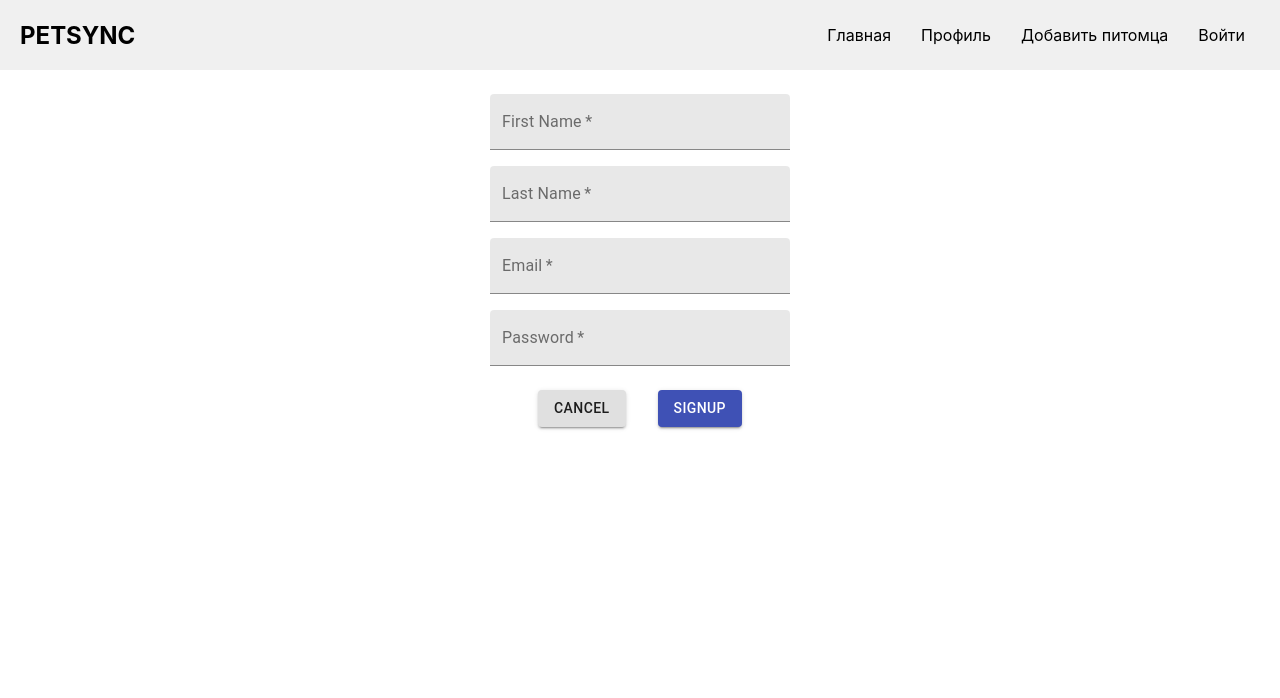
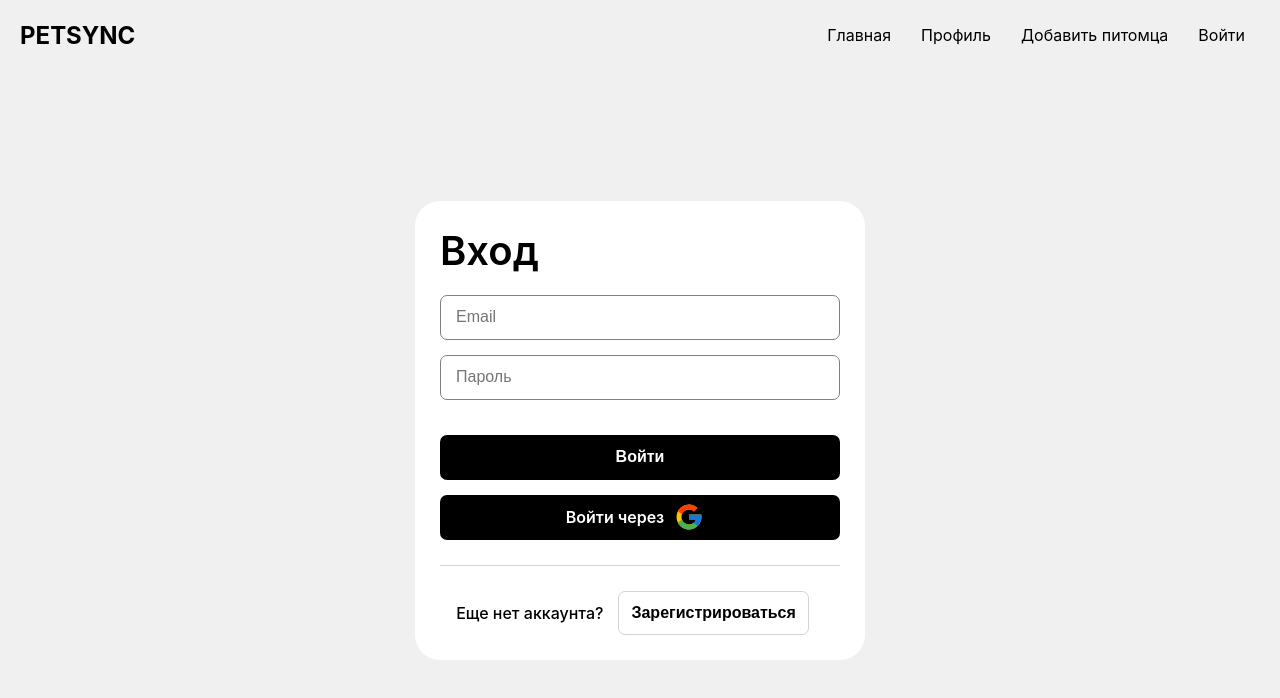
Before and after one commit to aleksey-kozin/pet-sync, a React (Create React App) app in the folder client/: page /login in a window 1280 px wide. Shown: the top 698 px of the page. Built offline with nearby package versions, Linux system fonts and the light colour scheme.

Commit message:
Added a form component

```diff
--- a/client/src/components/App/App.js
+++ b/client/src/components/App/App.js
@@ -6,6 +6,8 @@ import SignUpForm from '../SignUpForm/SignUpForm'
 import LoginForm from '../LoginForm/LoginForm'
 import MyPets from '../MyPets/MyPets'
 import PetPersonPage from '../PetPersonPage/PetPersonPage'
+import FormLogin from '../Forms/FormLogin'
+import FormSignUp from '../Forms/FormSignUp'
 
 function App() {
   return (
@@ -14,8 +16,8 @@ function App() {
         <Nav />
         <Switch>
           <Route path={"/"} exact component={Main} />
-          <Route path={"/login"} component={SignUpForm} />
-          <Route path={"/signup"} component={SignUpForm} />
+          <Route path={"/login"} component={FormLogin} />
+          <Route path={"/signup"} component={FormSignUp} />
           <Route path={"/profile"} component={Profile} />
           <Route exact path={"/mypets"} component={MyPets} />
           <Route path={"/mypets/:name"} component={PetPersonPage} />
--- /dev/null
+++ b/client/src/components/Forms/FormLogin.js
@@ -0,0 +1,46 @@
+import React from 'react'
+import { Link } from 'react-router-dom'
+import './FormStyle.css'
+import { FcGoogle } from 'react-icons/fc'
+
+function FormSignUp() {
+  return (
+    <>
+      <div className="wrapper">
+        <div className="form">
+          <form className="form-body">
+            <h2 className="form-title">Вход</h2>
+            <div className="form-item">
+              <input type="email" placeholder="Email" className="form-input" />
+            </div>
+            <div className="form-item">
+              <input
+                type="password"
+                placeholder="Пароль"
+                className="form-input"
+              />
+            </div>
+            <button className="form-buttom">Войти</button>
+            <div className="form-links">
+              <p>Войти через</p>
+              <div className="google-link">
+                <FcGoogle />
+              </div>
+            </div>
+            <hr class="hr-line" />
+            <div className="form-login">
+              <p>Еще нет аккаунта?</p>
+              <Link to="/signup">
+                <button type="button" className="btn-login">
+                  Зарегистрироваться
+                </button>
+              </Link>
+            </div>
+          </form>
+        </div>
+      </div>
+    </>
+  )
+}
+
+export default FormSignUp
--- /dev/null
+++ b/client/src/components/Forms/FormSignUp.js
@@ -0,0 +1,42 @@
+import React from 'react'
+import { Link } from 'react-router-dom'
+import './FormStyle.css'
+import { FcGoogle } from 'react-icons/fc'
+
+function FormSignUp() {
+  return (
+    <>
+      <div className="wrapper">
+      <div className="form">
+        <form className="form-body">
+          <h2 className="form-title">Регистрация</h2>
+          <div className="form-item">
+            <input type="email" placeholder="Email" className="form-input" />
+          </div>
+          <div className="form-item">
+            <input
+              type="password"
+              placeholder="Пароль"
+              className="form-input"
+            />
+          </div>
+          <button className="form-buttom">Зарегистрироваться</button>
+          <div className="form-links">
+            <p>Регистрация через</p>
+            <div className="google-link">
+            <FcGoogle/>
+            </div>
+          </div>
+          <hr class="hr-line" />
+          <div className="form-login">
+            <p>Уже есть аккаунт?</p>
+            <Link to="/login"><button type="button" className="btn-login">Войти</button></Link>
+          </div>
+        </form>
+      </div>
+      </div>
+    </>
+  )
+}
+
+export default FormSignUp
--- /dev/null
+++ b/client/src/components/Forms/FormStyle.css
@@ -0,0 +1,124 @@
+.wrapper {
+  height: 90vh;
+  display: flex;
+  justify-content: center;
+  align-items: center;
+}
+
+.form {
+  min-width: 450px;
+  margin: 20px;
+  color: #000;
+  padding: 25px;
+  background-color: #fff;
+  border-radius: 25px;
+}
+
+.form-title {
+  font-size: 40px;
+  font-weight: 600;
+  margin-bottom: 20px;
+}
+
+.form-item {
+  margin-bottom: 15px;
+}
+
+.form-input {
+  height: 45px;
+  padding: 0 15px;
+  border: 0.5px solid grey;
+  border-radius: 7px;
+  width: 100%;
+  font-size: 16px;
+  outline: none;
+}
+
+.form-input:focus {
+  box-shadow: 0 0 3px rgb(0, 0, 0);
+  border-radius: 7px;
+}
+
+.form-buttom {
+  width: 100%;
+  display: flex;
+  justify-content: center;
+  align-items: center;
+  min-height: 45px;
+  background-color: #000;
+  color: #fff;
+  font-size: 16px;
+  font-weight: 600;
+  margin: 35px 0 15px 0;
+  cursor: pointer;
+  border: none;
+  border-radius: 7px;
+  outline: none;
+}
+
+.form-links {
+  width: 100%;
+  display: flex;
+  justify-content: center;
+  align-items: center;
+  background-color: #000;
+  color: #fff;
+  min-height: 45px;
+  font-size: 16px;
+  font-weight: 600;
+  cursor: pointer;
+  border-radius: 7px;
+}
+
+.google-link {
+  font-size: 30px;
+  padding: 6px 10px 0 10px;
+}
+
+.hr-line {
+  margin: 25px 0;
+  padding: 0;
+  height: 0;
+  border: none;
+  border-top: 1px solid lightgrey;
+}
+
+.form-login {
+  width: 100%;
+  display: flex;
+  justify-content: center;
+  align-items: center;
+  background-color: white;
+  color: #000;
+  font-size: 16px;
+  font-weight: 500;
+}
+
+.btn-login {
+  background-color: white;
+  color: #000;
+  padding: 12px;
+  margin: 0 15px;
+  font-size: 16px;
+  font-weight: 600;
+  cursor: pointer;
+  border: 0.5px solid lightgrey;
+  border-radius: 7px;
+  outline: none;
+}
+
+@media screen and (max-width: 760px) {
+  .form {
+    width: 100%;
+    min-width: 300px;
+    margin: 20px;
+    color: #000;
+    padding: 25px;
+    background-color: #fff;
+    border-radius: 25px;
+  }
+
+  .form-login {
+    /* flex-direction: column; */
+  }
+}
--- a/client/src/components/Nav/Nav.css
+++ b/client/src/components/Nav/Nav.css
@@ -29,7 +29,7 @@
   color: #000;
 }
 
-@media screen and (max-width: 960px) {
+@media screen and (max-width: 760px) {
 
   .navbar-item {
     position: relative;
@@ -41,6 +41,9 @@
     width: 100%;
     height: 100vh;
     position: absolute;
+    font-size: 25px;
+    font-weight: 500;
+    padding-top: 20px;
     top: 70px;
     left: -100%;
     opacity: 1;
@@ -48,7 +51,7 @@
   }
 
   .nav-menu.active {
-    background: #fedf9b;
+    background: #f0f0f0;
     left: 0;
     opacity: 1;
     transition: all 0.5s ease;
--- a/client/src/index.css
+++ b/client/src/index.css
@@ -11,6 +11,7 @@ body {
     sans-serif;
   -webkit-font-smoothing: antialiased;
   -moz-osx-font-smoothing: grayscale;
+  background-color: #f0f0f0;
 }
 
 code {
```
